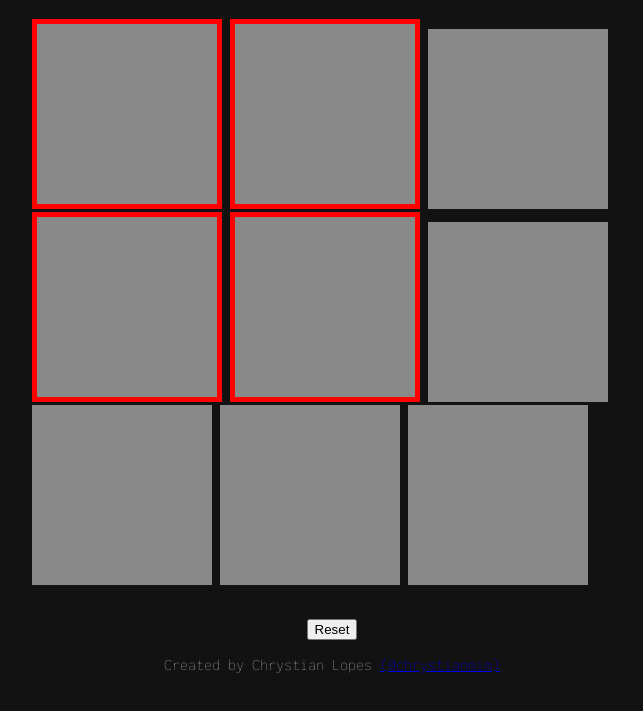
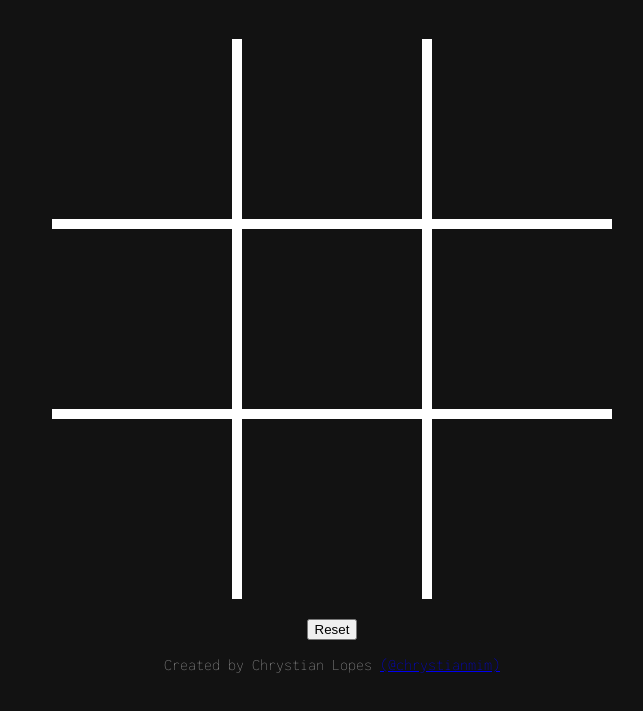
Before and after one commit to chrystianmim/tic-tac-toe-repo, a plain HTML site: page index.html in a window 1280 px wide. Shown: the part 65-776 px from the top of the page, without its empty margins (308-951 px from the left). Drawn offline with Linux system fonts and the light colour scheme.

Commit message:
added borders, aligned the squares, removed some odd spaces, added margin to the main board

```diff
--- a/css/styles.css
+++ b/css/styles.css
@@ -16,36 +16,64 @@ body {
     align-items: center;
 }
 
-.board {
-    width: 600px;
-    height: 600px;
-
+.boardwrap {
+    margin: 20px 0px 20px 0px;
 }
 
-.line-top,
+.board {
+    line-height: 0px;
+}
+
+/* .line-top,
 .line-middle,
 .line-bottom {
     display: inline-block;
-}
+} */
 
 .square {
     width: 180px;
     height: 180px;
-    background-color: #FFFFFF80;
-    display: inline-block;
-    border-width: 0;
-    margin: 0;
-    padding: 0;
-    outline: none;
+    margin: 0 !important;
+    padding: 0 !important;
+    outline: none !important;
+    border: solid white;
+    float: left;
+    cursor: pointer;
 }
 
-.top-left,
-.top,
-.middle-left,
-.middle {
-    border: 5px solid red;
-    /* border-style: red; */
+.top-left {
+    border-width: 0px 5px 5px 0px;
 }
 
-.top-right,
-.middle-right {}
+
+.middle-left {
+    border-width: 5px 5px 5px 0px;
+}
+
+.top {
+    border-width: 0px 5px 5px 5px;
+}
+
+.middle {
+    border-width: 5px 5px 5px 5px;
+}
+
+.top-right {
+    border-width: 0px 0px 5px 5px;
+}
+
+.middle-right {
+    border-width: 5px 0px 5px 5px;
+}
+
+.bottom-left {
+    border-width: 5px 5px 0px 0px;
+}
+
+.bottom {
+    border-width: 5px 5px 0px 5px;
+}
+
+.bottom-right {
+    border-width: 5px 0px 0px 5px;
+}
--- a/index.html
+++ b/index.html
@@ -59,7 +59,7 @@
             </div>
         </section>
 
-        <section class="bottom">
+        <section class="bar">
             <button>Reset</button>
         </section>
 
```
